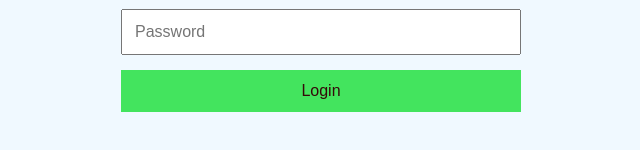
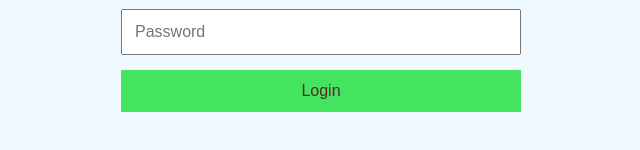
Before and after one commit to Andre-muntet/SolvingWithCloud, a plain HTML site: page three-tier-app/frontend/index.html in a window 1280 px wide. Shown: the part 252-402 px from the top of the page, 319-959 px from the left. Drawn offline with Linux system fonts and the light colour scheme.

```diff
--- a/three-tier-app/frontend/style.css
+++ b/three-tier-app/frontend/style.css
@@ -25,6 +25,6 @@
 button {
   cursor: pointer;
   background-color: #43e45e;
-  color: rgb(53, 9, 9);
+  color: rgb(88, 41, 41);
   border: none;
 }
```
Also changed, not shown: 1 other file.
